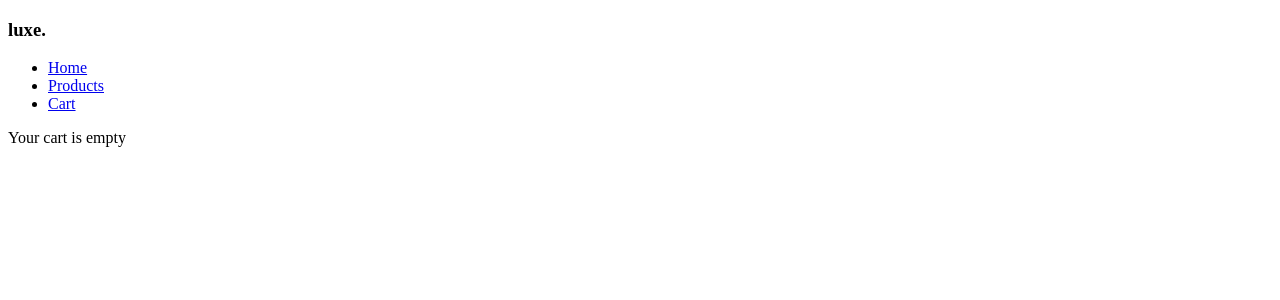
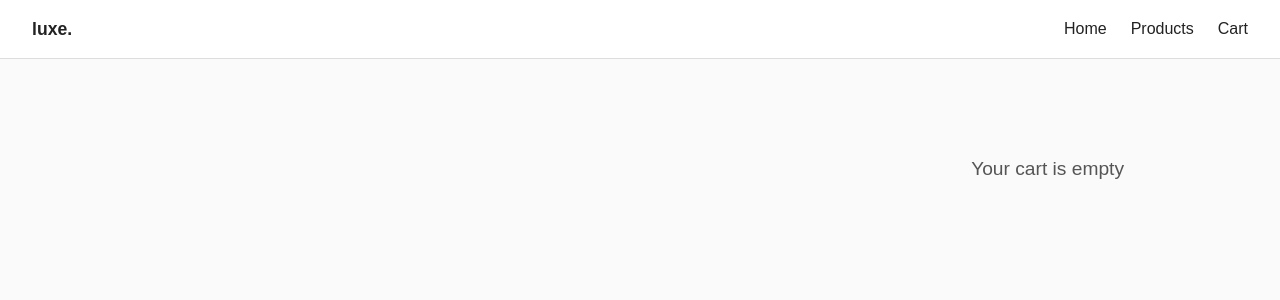
Before and after one commit to GParej0/ShoppingCart, a React (Vite) app: page /cart in a window 1280 px wide. Shown: the top 300 px of the page. Built offline with nearby package versions, Linux system fonts and the light colour scheme.

Commit message:
Add global styles

```diff
--- a/src/components/Navbar.jsx
+++ b/src/components/Navbar.jsx
@@ -17,7 +17,7 @@ export default function Nav(){
                 <ul>
                     <li><Link to="/">Home</Link></li>
                     <li><Link to="products">Products</Link></li>
-                    <li><Link to="cart">Cart {totalItems>0 && <span>{totalItems}</span>}</Link></li>
+                    <li><Link to="cart">Cart {totalItems>0 && <span className="totalItems">{totalItems}</span>}</Link></li>
                 </ul>
             </div>
         </nav>
--- a/src/main.jsx
+++ b/src/main.jsx
@@ -1,5 +1,6 @@
 import { StrictMode } from "react";
 import { createRoot } from "react-dom/client";
+import "./style.css";
 import { createBrowserRouter, RouterProvider } from "react-router";
 import App from "./App.jsx";
 import Home from "./pages/home.jsx";
--- a/src/pages/home.jsx
+++ b/src/pages/home.jsx
@@ -1,10 +1,10 @@
 import {Link} from "react-router"
-
+import Diamond from "../assets/diamond-svgrepo-com.svg"
 export default function Home (){
     return (
     <div className="home-container">
       <div className="home-intro">
-        <img src="" alt="Diamond" />
+        <img src={Diamond} alt="Diamond" />
         <h1>Jewelry made to last</h1>
         <h2>Timeless pieces sourced from FakeStore's jewelery collection</h2>
         <Link to="products">Shop the collection</Link>
--- /dev/null
+++ b/src/style.css
@@ -0,0 +1,243 @@
+* {
+  box-sizing: border-box;
+  margin: 0;
+  padding: 0;
+}
+
+a {
+  color: inherit;
+  text-decoration: none;
+}
+
+ul {
+  list-style: none;
+}
+
+img {
+  max-width: 100%;
+  display: block;
+}
+
+button {
+  font: inherit;
+  cursor: pointer;
+}
+
+body {
+  font-family: Arial, Helvetica, sans-serif;
+  font-size: 16px;
+  line-height: 1.5;
+  color: #222;
+  background-color: #fafafa;
+}
+
+h1 {
+  font-size: 2rem;
+}
+
+h2 {
+  font-size: 1.5rem;
+}
+
+h3 {
+  font-size: 1.1rem;
+}
+
+p {
+  color: #555;
+}
+
+nav {
+  display: flex;
+  justify-content: space-between;
+  align-items: center;
+  flex-wrap: wrap;
+  gap: 1rem;
+  padding: 1rem 2rem;
+  background-color: #fff;
+  border-bottom: 1px solid #ddd;
+}
+
+.navlist ul {
+  display: flex;
+  gap: 1.5rem;
+  flex-wrap: wrap;
+}
+
+.totalItems{
+  min-width: 20px;
+  height: 20px;
+  padding: 0.2rem 0.5rem;
+  background-color: #b33f3f;
+  color: #fafafa;
+  font-size: 1rem;
+  line-height: 1;
+  border-radius: 50%;
+}
+
+.home-container,
+.products-container,
+.cart-container,
+.totalamount {
+  max-width: 1000px;
+  margin: 0 auto;
+  padding: 2rem 1rem;
+}
+
+.home-intro {
+  text-align: center;
+  padding: 2rem 0;
+}
+
+.home-intro>img{
+  display: block;
+  margin: 0 auto;
+  width: 10%;
+}
+
+.home-info ul {
+  display: flex;
+  justify-content: center;
+  gap: 2rem;
+  flex-wrap: wrap;
+  margin-top: 1.5rem;
+  text-align: center;
+}
+
+.home-footer {
+  display: flex;
+  justify-content: space-between;
+  align-items: center;
+  flex-wrap: wrap;
+  gap: 1rem;
+  padding: 2rem;
+  margin-top: 2rem;
+  background-color: #fff;
+  border: 1px solid #ddd;
+  border-radius: 6px;
+}
+
+.products {
+  display: flex;
+  flex-wrap: wrap;
+  gap: 1.5rem;
+  margin-top: 1.5rem;
+}
+
+.productCard {
+  flex: 1 1 220px;
+  max-width: 260px;
+  display: flex;
+  flex-direction: column;
+  align-items: center;
+  gap: 0.75rem;
+  padding: 1.5rem;
+  text-align: center;
+  background-color: #fff;
+  border: 1px solid #ddd;
+  border-radius: 6px;
+}
+
+.productData img {
+  width: 120px;
+  height: 120px;
+  object-fit: contain;
+  margin: 0 auto 0.5rem;
+}
+
+.number {
+  display: flex;
+  align-items: center;
+  gap: 0.5rem;
+}
+
+.number input {
+  width: 45px;
+  text-align: center;
+  padding: 0.4rem;
+  border: 1px solid #ccc;
+  border-radius: 4px;
+}
+input[type="number"]::-webkit-outer-spin-button,
+input[type="number"]::-webkit-inner-spin-button {
+  -webkit-appearance: none;
+  margin: 0;
+}
+
+.number button {
+  width: 32px;
+  height: 32px;
+  border: 1px solid #ccc;
+  background-color: #f0f0f0;
+  border-radius: 4px;
+}
+
+#addToCart {
+  width: 100%;
+  padding: 0.6rem;
+  background-color: #333;
+  color: #fff;
+  border: none;
+  border-radius: 4px;
+}
+
+#addToCart:hover {
+  background-color: #555;
+}
+
+.cart-item {
+  display: flex;
+  align-items: center;
+  flex-wrap: wrap;
+  gap: 1rem;
+  padding: 1rem;
+  margin-bottom: 1rem;
+  background-color: #fff;
+  border: 1px solid #ddd;
+  border-radius: 6px;
+}
+
+.cart-item img {
+  width: 60px;
+  height: 60px;
+  object-fit: contain;
+}
+
+.cart-item p {
+  flex: 1 1 200px;
+}
+
+.cart-item button {
+  padding: 0.5rem 0.75rem;
+  border: 1px solid #ccc;
+  background-color: #f0f0f0;
+  border-radius: 4px;
+}
+
+.totalamount {
+  text-align: right;
+  font-size: 1.2rem;
+}
+
+@media (max-width: 768px) {
+  nav {
+    flex-direction: column;
+    align-items: flex-start;
+  }
+
+  .home-footer {
+    flex-direction: column;
+    text-align: center;
+  }
+}
+
+@media (max-width: 480px) {
+  .productCard {
+    max-width: 100%;
+  }
+
+  .cart-item {
+    flex-direction: column;
+    align-items: flex-start;
+  }
+}
```
Also changed, not shown: src/assets/diamond-svgrepo-com.svg (added).
